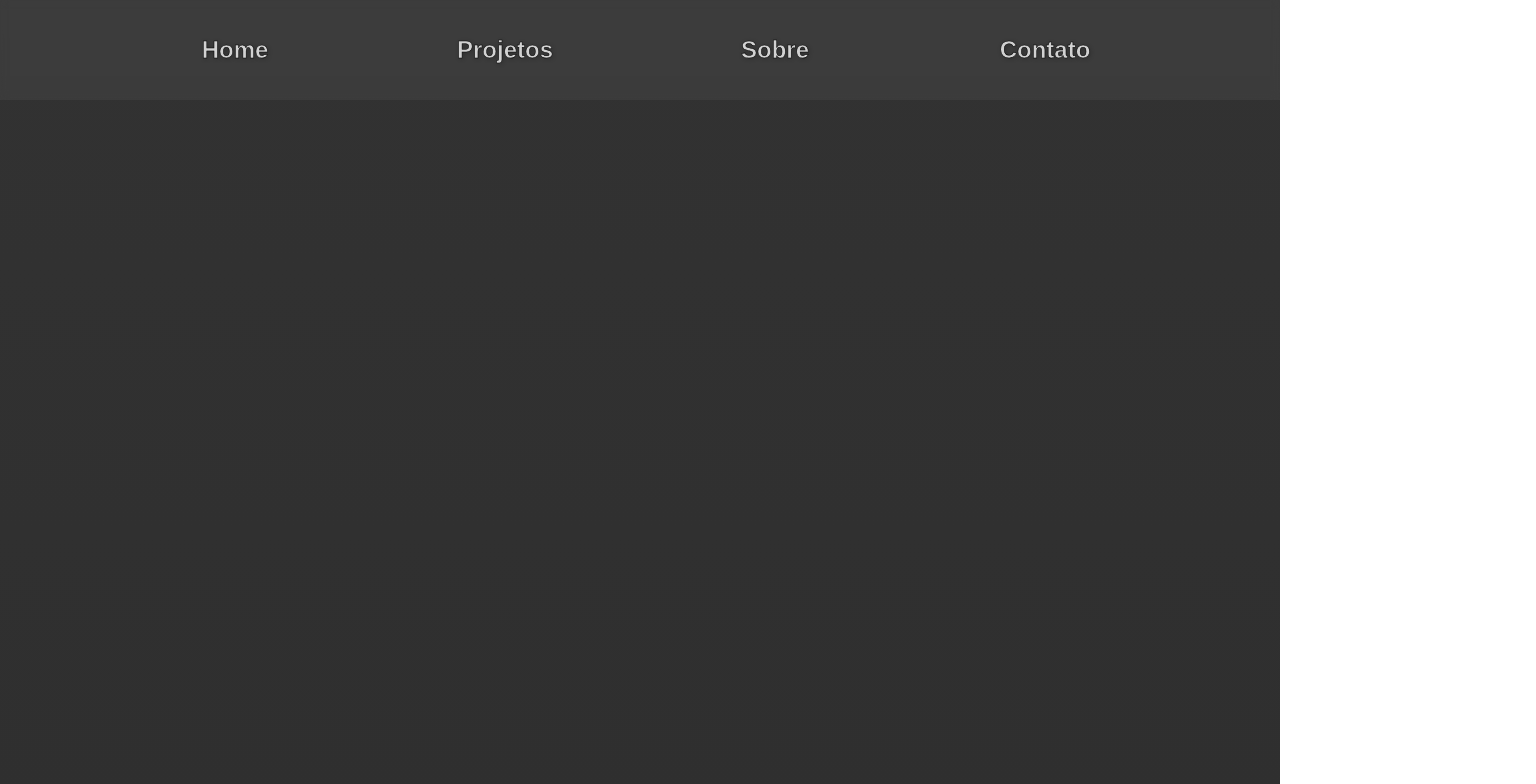
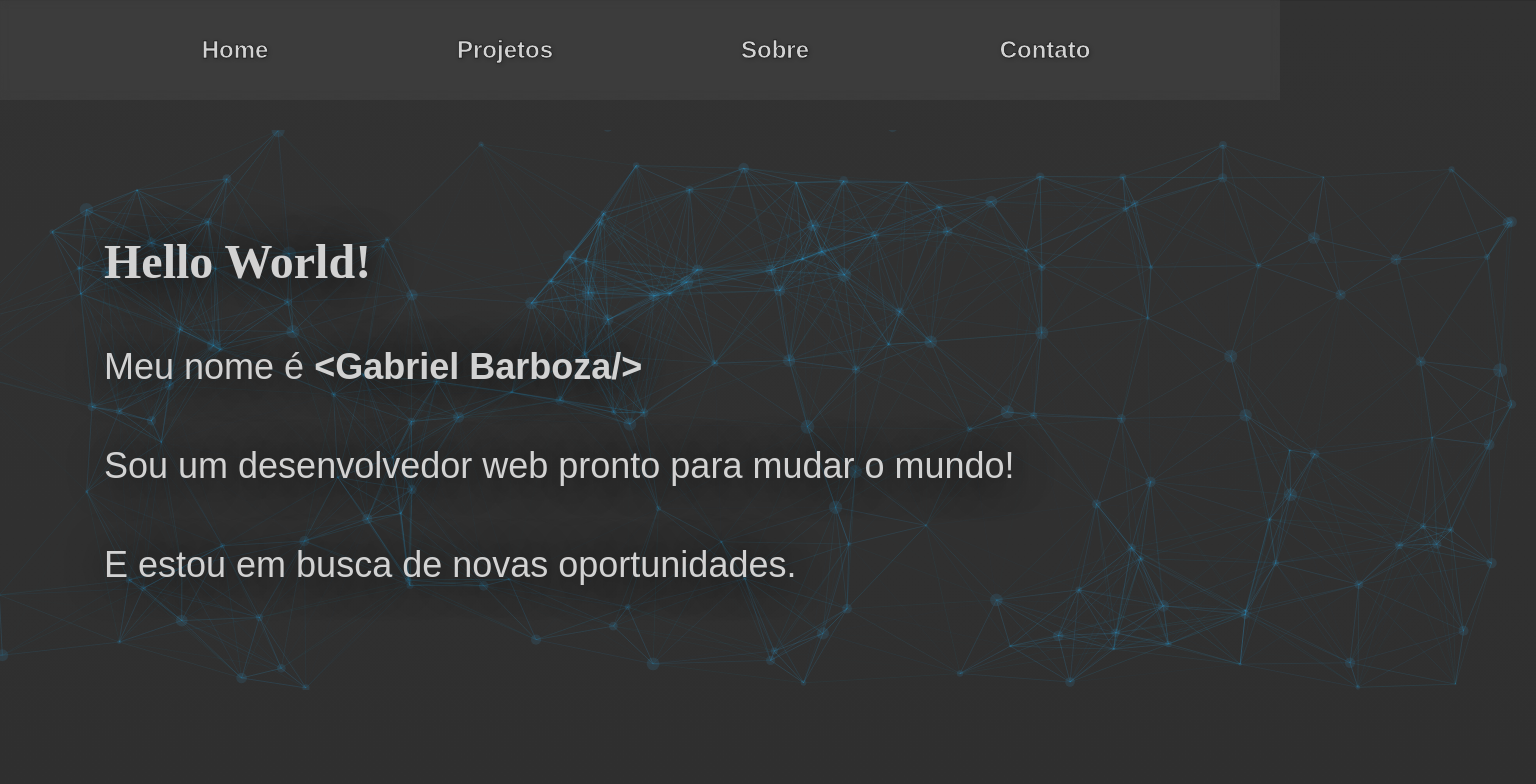
Before and after one commit to Warrior17GB/portfolio, a React (Create React App) app: page / in a window 1280 px wide. Shown: the top 784 px of the page, 1536 px wide, since content can reach past the window. Built offline with nearby package versions, Linux system fonts and the light colour scheme; the HTML template or start-up script is replaced by a standard one.

Commit message:
Criada tela Home.

```diff
--- a/package.json
+++ b/package.json
@@ -11,10 +11,13 @@
     "@types/react": "^17.0.38",
     "@types/react-dom": "^17.0.11",
     "@types/react-router-dom": "^5.3.2",
+    "@types/react-scroll": "^1.8.3",
     "react": "^17.0.2",
     "react-dom": "^17.0.2",
     "react-router-dom": "^6.2.1",
     "react-scripts": "5.0.0",
+    "react-scroll": "^1.8.4",
+    "react-tsparticles": "^1.39.0",
     "typescript": "^4.5.4",
     "web-vitals": "^2.1.3"
   },
--- a/public/index.html
+++ b/public/index.html
@@ -1,5 +1,5 @@
 <!DOCTYPE html>
-<html lang="en">
+<html lang="pt-br">
   <head>
     <meta charset="utf-8" />
     <link rel="icon" href="%PUBLIC_URL%/favicon.ico" />
@@ -24,7 +24,7 @@
       work correctly both with client-side routing and a non-root public URL.
       Learn how to configure a non-root public URL by running `npm run build`.
     -->
-    <title>React App</title>
+    <title>| Gabriel Barboza - Portfolio</title>
   </head>
   <body>
     <noscript>You need to enable JavaScript to run this app.</noscript>
--- a/src/components/NavBar.tsx
+++ b/src/components/NavBar.tsx
@@ -1,17 +1,14 @@
 import '../styles/components/NavBar.css';
+import { Link } from 'react-scroll';
 
 export function NavBar() {
-    const goToHome = () => { }
-    const goToProjects = () => { }
-    const goToAbout = () => { }
-    const goToContact = () => { }
 
     return (
         <div className="NavBar">
-            <button className="BtnNavBar" onClick={() => goToHome()}>Home</button>
-            <button className="BtnNavBar" onClick={() => goToProjects()}>Projetos</button>
-            <button className="BtnNavBar" onClick={() => goToAbout()}>Sobre</button>
-            <button className="BtnNavBar" onClick={() => goToContact()}>Contato</button>
+            <button className="BtnNavBar"><Link to="divHome" spy={true} smooth={true} duration={500} >Home</Link></button>
+            <button className="BtnNavBar">Projetos</button>
+            <button className="BtnNavBar">Sobre</button>
+            <button className="BtnNavBar">Contato</button>
         </div>
     )
 }
--- /dev/null
+++ b/src/pages/home.tsx
@@ -0,0 +1,65 @@
+import React from 'react';
+import '../styles/pages/home.css';
+import Particles from "react-tsparticles"
+import { Element } from 'react-scroll'
+
+function Home() {
+    return (
+        <Element className="homePage" name="divHome">
+            <div className="bannerApresentacao">
+                <h1>Hello World!</h1>
+                <h2>Meu nome é <strong>&lt;Gabriel Barboza/&gt;</strong></h2>
+                <h2>Sou um desenvolvedor web pronto para mudar o mundo!</h2>
+                <h2>E estou em busca de novas oportunidades.</h2>
+            </div>
+            <div className="backgroundParticles">
+                <Particles
+                    options={{
+                        fullScreen: {
+                            enable: false
+                        },
+                        fpsLimit: 30,
+                        particles: {
+                            color: {
+                                value: "#36B7FF",
+                            },
+                            links: {
+                                color: {
+                                    value: "#36B7FF"
+                                },
+                                opacity: 0.1,
+                                enable: true,
+                                distance: 200
+                            },
+                            move: {
+                                direction: "right",
+                                enable: true,
+                                outModes: "out",
+                                speed: 1,
+                            },
+                            number: {
+                                density: {
+                                    enable: true,
+                                    area: 400,
+                                },
+                                value: 80,
+                            },
+                            opacity: {
+                                value: 0.1,
+                            },
+                            shape: {
+                                type: "circle",
+                            },
+                            size: {
+                                random: true,
+                                value: 7,
+                            },
+                        },
+                    }}
+                />
+            </div>
+        </Element>
+    )
+}
+
+export default Home;
--- a/src/pages/mainPage.tsx
+++ b/src/pages/mainPage.tsx
@@ -1,11 +1,13 @@
 import React from 'react';
 import '../styles/pages/mainPage.css';
 import { NavBar } from '../components/NavBar'
+import Home from './home';
 
 function MainPage() {
     return (
         <div className="mainPage">
             <NavBar />
+            <Home />
         </div>
     )
 }
--- a/src/styles/components/NavBar.css
+++ b/src/styles/components/NavBar.css
@@ -4,10 +4,11 @@
     background: rgba(255, 255, 255, 0.05);
     -webkit-backdrop-filter: blur(4px);
     backdrop-filter: blur(4px);
-    position: absolute;
+    position: fixed;
     padding: 0 100px;
     display: flex;
     justify-content: space-between;
+    z-index: 2;
 }
 
 button {
@@ -19,4 +20,5 @@ button {
     background: none;
     border: none;
     cursor: pointer;
+    font-family: 'Titillium Web', sans-serif;
 }
--- a/src/styles/global.css
+++ b/src/styles/global.css
@@ -1,3 +1,11 @@
+:root {
+    --cor-fonte-claro: #D2D2D2;
+    --cor-azul-detalhes: #36B7FF;
+}
+
+@import url('https://fonts.googleapis.com/css2?family=Press+Start+2P&display=swap');
+@import url('https://fonts.googleapis.com/css2?family=Titillium+Web:wght@400;700&display=swap');
+
 * {
     margin: 0;
     padding: 0;
@@ -30,3 +38,8 @@ body {
     border-radius: 10px;
     box-shadow: inset 7px 10px 12px 0px #F0F0F0;
 }
+
+h1, h2 {
+    /* -webkit-text-stroke: 0.5px #000000; */
+    text-shadow: 2px 2px 40px rgba(0, 0, 0, 1);
+}
--- /dev/null
+++ b/src/styles/pages/home.css
@@ -0,0 +1,41 @@
+.homePage {
+    width: 100vw;
+    height: 100vh;
+    padding-top: 130px;
+    position: relative;
+}
+
+.backgroundParticles {
+    width: 140vw;
+    height: 70vh;
+    position: relative;
+    left: -20vw;
+}
+
+.backgroundParticles canvas {
+    position: absolute;
+}
+
+.bannerApresentacao {
+    padding: 13vh;
+    /* border: 1px solid blue; */
+    position: absolute;
+    height: 70vh;
+    display: flex;
+    flex-direction: column;
+    justify-content: space-between;
+    z-index: 1;
+}
+
+.bannerApresentacao h1 {
+    font-family: 'Press Start 2P', cursive;
+    font-size: 3rem;
+    color: var(--cor-fonte-claro);
+}
+
+.bannerApresentacao h2 {
+    font-family: 'Titillium Web', sans-serif;
+    font-size: 2.25rem;
+    font-weight: normal;
+    color: var(--cor-fonte-claro);
+}
```
Also changed, not shown: 1 other file (tests, documents, lock files or other folders).
